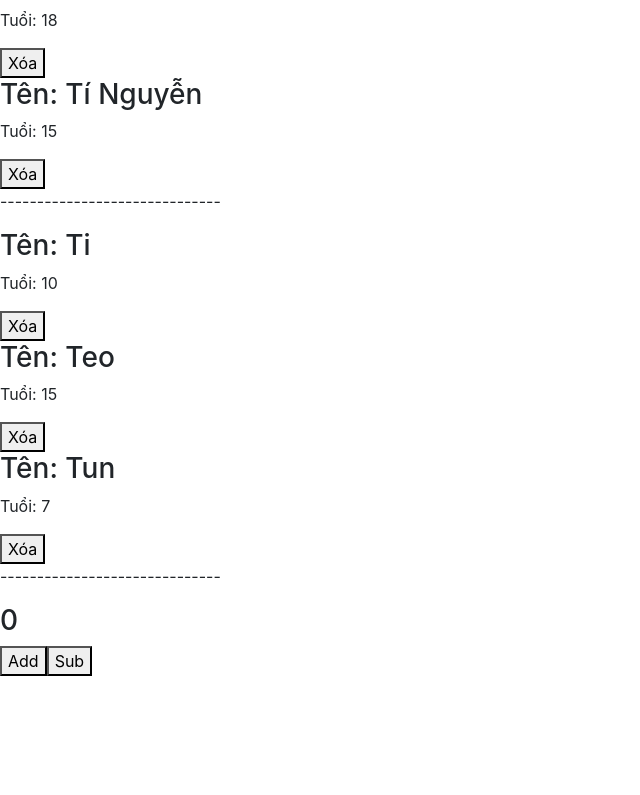
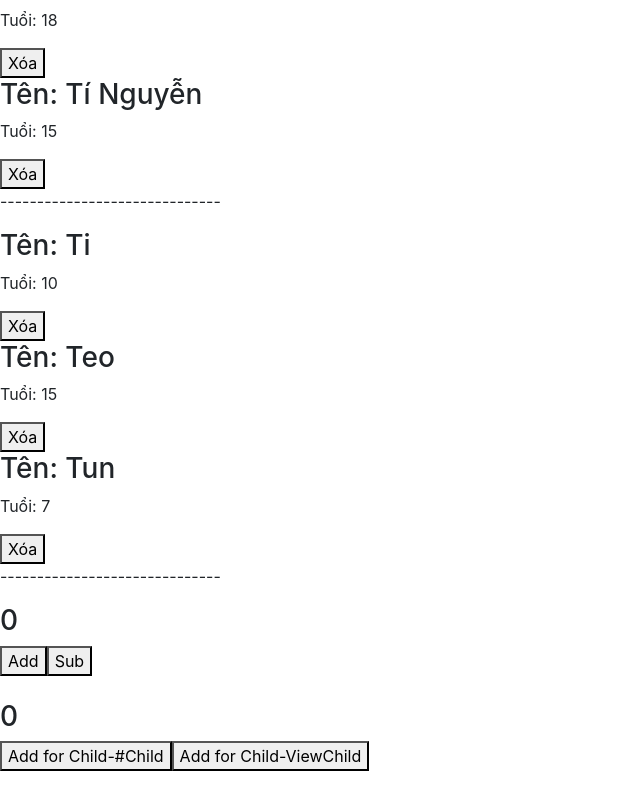
Before and after one commit to tientm96/learn-angular, an Angular app: page / in a window 1280 px wide. Shown: the part 2148-2943 px from the top of the page, without its empty margins (0-640 px from the left). Before the commit the page ends 2848 px from the top, so only its background shows below. Built offline with nearby package versions, Linux system fonts and the light colour scheme.

Commit message:
+Bai31: use ViewChild

```diff
--- a/src/app/child.component.ts
+++ b/src/app/child.component.ts
@@ -4,12 +4,15 @@ import { Component, OnInit, EventEmitter, Output } from '@angular/core';
     selector: 'app-child',
     template: `<button (click)="addForParent();">Add</button>
                 <button (click)="subForParent();">Sub</button>
+                <br><br>
+                <h3>{{ value2 }}</h3>
     `
-
-
 })
 
 export class ChildComponent implements OnInit {
+
+    value2 = 0;
+
     constructor() { }
 
     ngOnInit() { }
--- a/src/app/parent.component.ts
+++ b/src/app/parent.component.ts
@@ -1,13 +1,41 @@
-import { Component, OnInit } from '@angular/core';
+import { Component, OnInit, ViewChild } from '@angular/core';
+import { ChildComponent } from './child.component';
+
 
 @Component({
     selector: 'app-parent',
+
+    //$event nhận tham số truyền qua từ child.ts: qua đó xem.
+
+    /*Bai 31: Tạo object. Thay đổi biến thông qua object:
+    #child trong <app-child #child>: là tạo ra 1 biến/object child của class child.comp.ts.
+        Do đó child có thể gọi đến biến value2 ở child.comp.ts để set lại giá trị cho nó.
+
+        Vậy khi click btn Add for Child thì biến child sẽ gọi đến value2 ở child.comp.ts và set lại giá trị cho value2 đó.
+
+        ***CÁCH 2: DÙNG ViewChild: xem bên dưới
+    */
     template: `
         <h3>{{ value }}</h3>
-        <app-child (myClick)="changeValue($event);"></app-child>
+        <app-child (myClick)="changeValue($event);" #child></app-child>
+
+        <button (click)="child.value2 = child.value2 + 1">Add for Child-#Child</button>
+
+        <button (click)="onAddForViewChild();">Add for Child-ViewChild</button>
+
     `
-    //$event nhận tham số truyền qua từ child.ts: qua đó xem.
 })
+
+/*Sử dụng ViewChild để: gọi luôn component child.ts qua bên parent.ts này:
+-add ViewChild vào trong import core.
+-import component cần gọi qua đây bằng ViewChild: import { ChildComponent } from './child.component';
+
+-Xuống dưới, vào trong class ParentComponent, dùng @ViewChild để gọi comp cần gọi qua đây (comp child.ts)
+và tạo 1 đối tượng bởi comp cần gọi qua đó.
++Dùng đối tượng đó để thao tác. Đối tượng đc tạo từ comp viewchild cần gọi qua đó đc xem như là comp đó, nó có thể thao tác set lại mọi thuộc tính của comp đó.
+
+-kéo lên chỗ template thấy button Add for Child-ViewChild, sẽ sử dụng viewchild này.
+*/
 
 
 export class ParentComponent implements OnInit {
@@ -21,4 +49,12 @@ export class ParentComponent implements OnInit {
     changeValue(isAdd: boolean){
         isAdd ? this.value++ : this.value--; //isAdd=true thì ++
     }
+
+    //View child
+    @ViewChild(ChildComponent)
+    myChild: ChildComponent;
+
+    onAddForViewChild(){
+        this.myChild.value2++;
+    }
 }
```
